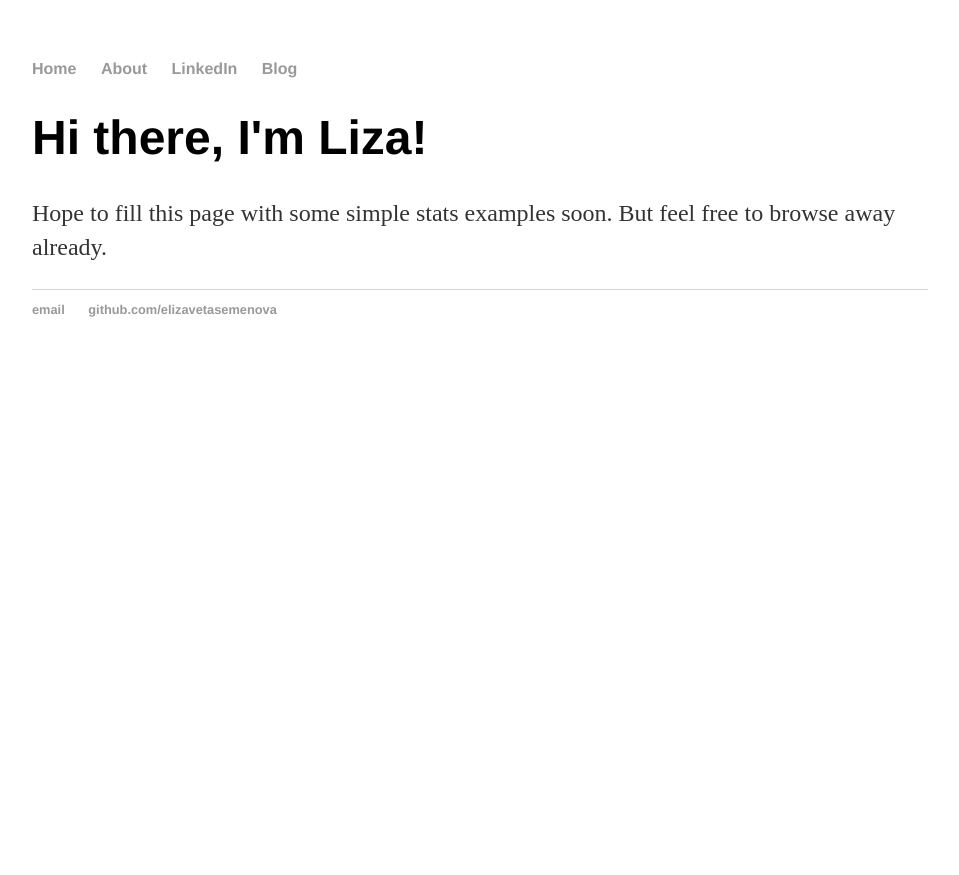
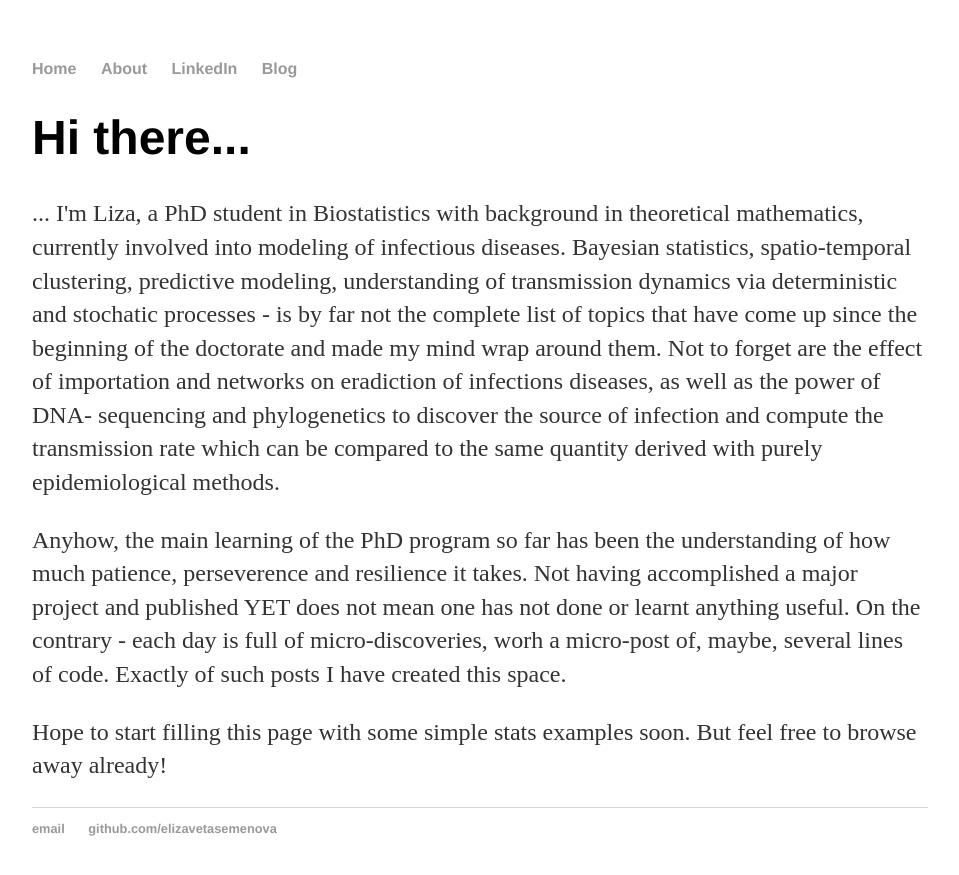
Before and after one commit to elizavetasemenova/elizavetasemenova.github.io, a Jekyll site: the page built from index.html, in a window 1280 px wide. Shown: the top 875 px of the page, without its empty margins (160-1119 px from the left). Built offline with Jekyll 4.4.1, drawn with Linux system fonts in a browser that asks for light colours.

Commit message:
Update index.html

```diff
--- a/index.html
+++ b/index.html
@@ -3,6 +3,21 @@ layout: default
 title: Liza Semenova, statistician in progress
 ---
 <div class="blurb">
-	<h1>Hi there, I'm Liza!</h1>
-	<p>Hope to fill this page with some simple stats examples soon. But feel free to browse away already.  </p>
+	<h1>Hi there...</h1>
+	<p>... I'm Liza, a PhD student in Biostatistics with background in theoretical mathematics, currently involved into
+		modeling of infectious diseases. Bayesian statistics, spatio-temporal clustering, predictive modeling,
+		understanding of transmission dynamics via deterministic and stochatic processes -
+		is by far not the complete list of topics that have come up since the beginning of the doctorate
+		and made my mind wrap around them. Not to forget are the effect of importation and networks on eradiction of
+		infections diseases, as well as the power of DNA- sequencing and phylogenetics to discover the source of infection and
+		compute the transmission rate which can be compared to the same quantity derived with purely epidemiological methods.
+	</p>
+
+
+	<p>Anyhow, the main learning of the PhD program so far has been the understanding of how much patience,
+		perseverence and resilience it takes. Not having accomplished a major project and published YET
+		does not mean one has not done or learnt anything useful. On the contrary - each day is full of micro-discoveries,
+		worh a micro-post of, maybe, several lines of code. Exactly of such posts I have created this space. </p>
+
+	 <p>Hope to start filling this page with some simple stats examples soon. But feel free to browse away already! </p>
 </div><!-- /.blurb -->
```
